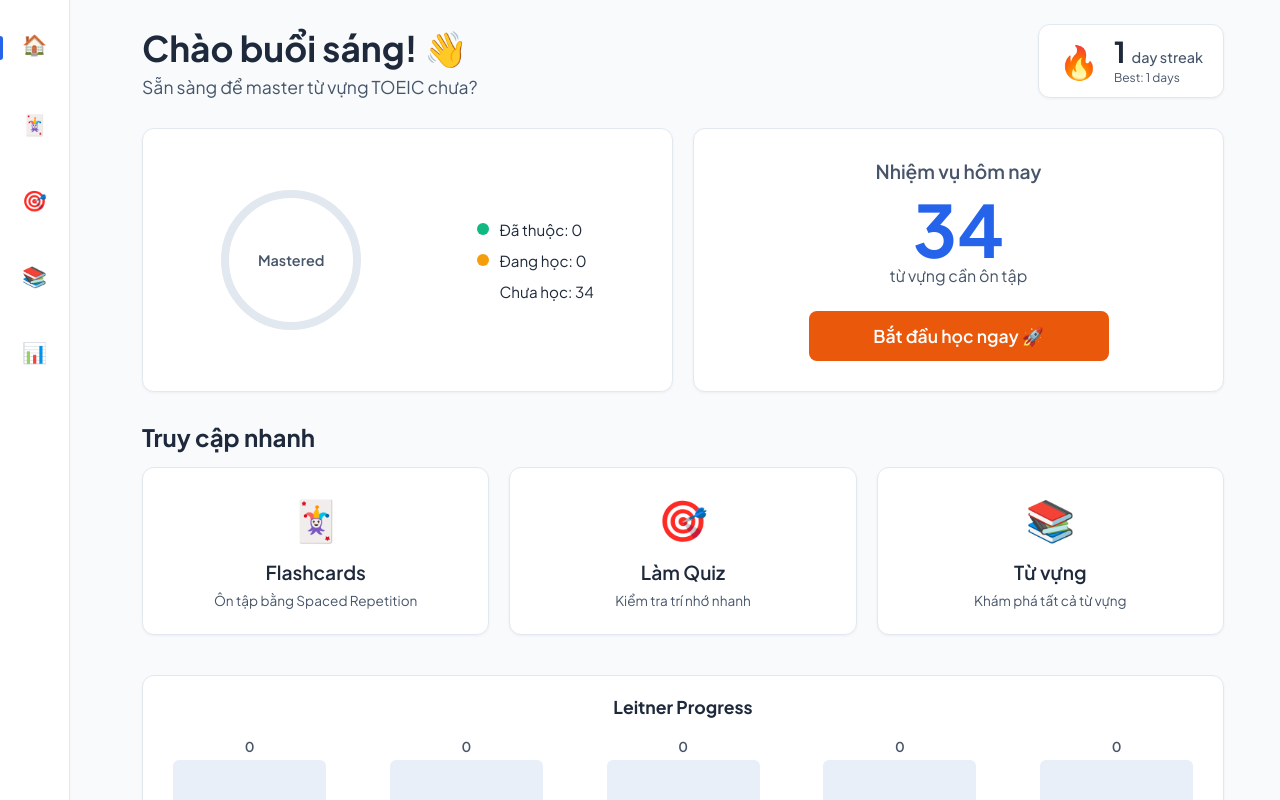
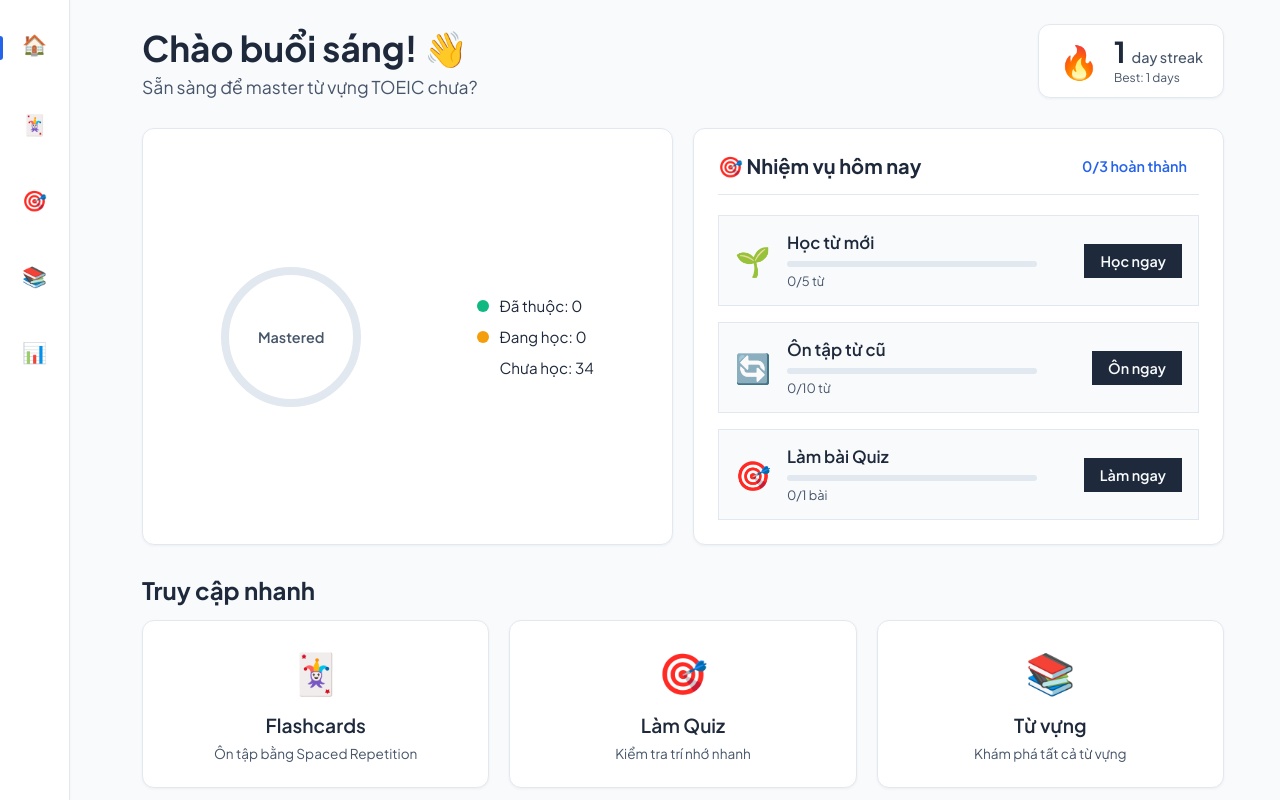
Before and after one commit to tuannd98fdn/toeic-learn, a Next.js app: page / in a window 1280 px wide. Shown: the top 800 px of the page. Built offline with nearby package versions, Linux system fonts and the light colour scheme.

Commit message:
feat: implement Daily Mission system to track and display user learning goals across the app

```diff
--- a/src/app/page.tsx
+++ b/src/app/page.tsx
@@ -5,6 +5,7 @@ import Link from 'next/link';
 import StreakCounter from '@/components/StreakCounter';
 import ProgressRing from '@/components/ProgressRing';
 import LeitnerBox from '@/components/LeitnerBox';
+import DailyMission from '@/components/DailyMission';
 import { useLeitner } from '@/hooks/useLeitner';
 import { useStreak } from '@/hooks/useStreak';
 import { VOCABULARY_DATA } from '@/data/vocabulary';
@@ -68,15 +69,7 @@ export default function Home() {
           </div>
         </div>
 
-        <div className={`${styles.actionCard} card-minimal`}>
-          <h2 className={styles.actionTitle}>Nhiệm vụ hôm nay</h2>
-          <div className={styles.dueNumber}>{dueWords.length}</div>
-          <p className={styles.dueDesc}>từ vựng cần ôn tập</p>
-
-          <Link href="/study" className={`${styles.primaryBtn} btn-accent`}>
-            Bắt đầu học ngay 🚀
-          </Link>
-        </div>
+        <DailyMission />
       </section>
 
       <section className={styles.quickActions}>
--- a/src/app/quiz/page.tsx
+++ b/src/app/quiz/page.tsx
@@ -5,11 +5,13 @@ import Link from 'next/link';
 import QuizCard from '@/components/QuizCard';
 import Confetti from '@/components/Confetti';
 import { getRandomWords, VOCABULARY_DATA, VocabularyWord } from '@/data/vocabulary';
+import { useDailyMission } from '@/hooks/useDailyMission';
 import styles from './page.module.css';
 
 const QUIZ_LENGTH = 10;
 
 export default function QuizPage() {
+  const { recordQuizCompleted } = useDailyMission();
   const [questions, setQuestions] = useState<{word: VocabularyWord, options: string[]}[]>([]);
   const [currentIndex, setCurrentIndex] = useState(0);
   const [score, setScore] = useState(0);
@@ -42,6 +44,7 @@ export default function QuizPage() {
       setCurrentIndex(prev => prev + 1);
     } else {
       setIsFinished(true);
+      recordQuizCompleted();
       const percentage = ((score + (isCorrect ? 1 : 0)) / questions.length) * 100;
       if (percentage >= 70) {
         setShowConfetti(true);
--- /dev/null
+++ b/src/components/DailyMission.module.css
@@ -0,0 +1,127 @@
+.container {
+  display: flex;
+  flex-direction: column;
+  padding: 24px;
+}
+
+.loading {
+  color: var(--muted-foreground);
+  text-align: center;
+  padding: 20px;
+}
+
+.header {
+  display: flex;
+  justify-content: space-between;
+  align-items: center;
+  margin-bottom: 20px;
+  padding-bottom: 15px;
+  border-bottom: 1px solid var(--border);
+}
+
+.title {
+  font-size: 1.25rem;
+  font-weight: 700;
+  color: var(--foreground);
+}
+
+.progressText {
+  font-size: 0.9rem;
+  font-weight: 600;
+  color: var(--primary);
+  background-color: var(--primary-light);
+  padding: 4px 12px;
+  border-radius: 20px;
+}
+
+.missionList {
+  display: flex;
+  flex-direction: column;
+  gap: 16px;
+}
+
+.missionItem {
+  display: flex;
+  justify-content: space-between;
+  align-items: center;
+  padding: 16px;
+  border-radius: var(--radius);
+  background-color: var(--background);
+  border: 1px solid var(--border);
+  transition: all 0.2s ease;
+}
+
+.missionItem.completed {
+  background-color: var(--muted);
+  border-color: transparent;
+  opacity: 0.8;
+}
+
+.missionInfo {
+  display: flex;
+  align-items: center;
+  gap: 16px;
+  flex: 1;
+}
+
+.icon {
+  font-size: 1.8rem;
+}
+
+.details {
+  display: flex;
+  flex-direction: column;
+  flex: 1;
+  max-width: 250px;
+}
+
+.details h3 {
+  font-size: 1.05rem;
+  font-weight: 600;
+  color: var(--foreground);
+  margin-bottom: 8px;
+}
+
+.progressBarBg {
+  width: 100%;
+  height: 6px;
+  background-color: var(--border);
+  border-radius: 4px;
+  overflow: hidden;
+  margin-bottom: 6px;
+}
+
+.progressBarFill {
+  height: 100%;
+  background-color: var(--primary);
+  transition: width 0.3s ease;
+}
+
+.missionItem.completed .progressBarFill {
+  background-color: var(--success);
+}
+
+.statusText {
+  font-size: 0.8rem;
+  color: var(--muted-foreground);
+}
+
+.actionBtn {
+  padding: 8px 16px;
+  background-color: var(--foreground);
+  color: var(--background);
+  border-radius: var(--radius);
+  font-size: 0.9rem;
+  font-weight: 600;
+  text-decoration: none;
+  transition: opacity 0.2s;
+}
+
+.actionBtn:hover {
+  opacity: 0.9;
+}
+
+.doneMark {
+  font-size: 1.5rem;
+  margin-right: 10px;
+}
--- /dev/null
+++ b/src/components/DailyMission.tsx
@@ -0,0 +1,93 @@
+import Link from 'next/link';
+import { useDailyMission, MISSION_GOALS } from '../hooks/useDailyMission';
+import styles from './DailyMission.module.css';
+
+export default function DailyMission() {
+  const { mounted, missionData } = useDailyMission();
+
+  if (!mounted) {
+    return <div className={`${styles.container} card-minimal`}><div className={styles.loading}>Loading missions...</div></div>;
+  }
+
+  const { newWords, reviewedWords, quizzes } = missionData;
+  const isNewWordsDone = newWords >= MISSION_GOALS.newWords;
+  const isReviewedWordsDone = reviewedWords >= MISSION_GOALS.reviewedWords;
+  const isQuizzesDone = quizzes >= MISSION_GOALS.quizzes;
+
+  const totalDone = (isNewWordsDone ? 1 : 0) + (isReviewedWordsDone ? 1 : 0) + (isQuizzesDone ? 1 : 0);
+  const totalMissions = 3;
+
+  return (
+    <div className={`${styles.container} card-minimal`}>
+      <div className={styles.header}>
+        <h2 className={styles.title}>🎯 Nhiệm vụ hôm nay</h2>
+        <span className={styles.progressText}>{totalDone}/{totalMissions} hoàn thành</span>
+      </div>
+
+      <div className={styles.missionList}>
+        {/* Mission 1: New Words */}
+        <div className={`${styles.missionItem} ${isNewWordsDone ? styles.completed : ''}`}>
+          <div className={styles.missionInfo}>
+            <span className={styles.icon}>🌱</span>
+            <div className={styles.details}>
+              <h3>Học từ mới</h3>
+              <div className={styles.progressBarBg}>
+                <div
+                  className={styles.progressBarFill}
+                  style={{ width: `${(newWords / MISSION_GOALS.newWords) * 100}%` }}
+                />
+              </div>
+              <span className={styles.statusText}>{newWords}/{MISSION_GOALS.newWords} từ</span>
+            </div>
+          </div>
+          {!isNewWordsDone && (
+            <Link href="/vocabulary" className={styles.actionBtn}>Học ngay</Link>
+          )}
+          {isNewWordsDone && <span className={styles.doneMark}>✅</span>}
+        </div>
+
+        {/* Mission 2: Review Words */}
+        <div className={`${styles.missionItem} ${isReviewedWordsDone ? styles.completed : ''}`}>
+          <div className={styles.missionInfo}>
+            <span className={styles.icon}>🔄</span>
+            <div className={styles.details}>
+              <h3>Ôn tập từ cũ</h3>
+              <div className={styles.progressBarBg}>
+                <div
+                  className={styles.progressBarFill}
+                  style={{ width: `${(reviewedWords / MISSION_GOALS.reviewedWords) * 100}%` }}
+                />
+              </div>
+              <span className={styles.statusText}>{reviewedWords}/{MISSION_GOALS.reviewedWords} từ</span>
+            </div>
+          </div>
+          {!isReviewedWordsDone && (
+            <Link href="/study" className={styles.actionBtn}>Ôn ngay</Link>
+          )}
+          {isReviewedWordsDone && <span className={styles.doneMark}>✅</span>}
+        </div>
+
+        {/* Mission 3: Quizzes */}
+        <div className={`${styles.missionItem} ${isQuizzesDone ? styles.completed : ''}`}>
+          <div className={styles.missionInfo}>
+            <span className={styles.icon}>🎯</span>
+            <div className={styles.details}>
+              <h3>Làm bài Quiz</h3>
+              <div className={styles.progressBarBg}>
+                <div
+                  className={styles.progressBarFill}
+                  style={{ width: `${(quizzes / MISSION_GOALS.quizzes) * 100}%` }}
+                />
+              </div>
+              <span className={styles.statusText}>{quizzes}/{MISSION_GOALS.quizzes} bài</span>
+            </div>
+          </div>
+          {!isQuizzesDone && (
+            <Link href="/quiz" className={styles.actionBtn}>Làm ngay</Link>
+          )}
+          {isQuizzesDone && <span className={styles.doneMark}>✅</span>}
+        </div>
+      </div>
+    </div>
+  );
+}
--- /dev/null
+++ b/src/hooks/useDailyMission.ts
@@ -0,0 +1,99 @@
+import { useState, useEffect } from 'react';
+import { storage } from '../utils/storage';
+
+export interface DailyMissionData {
+  date: string;
+  newWords: number;
+  reviewedWords: number;
+  quizzes: number;
+}
+
+const MISSION_KEY = 'daily_mission';
+
+export const MISSION_GOALS = {
+  newWords: 5,
+  reviewedWords: 10,
+  quizzes: 1
+};
+
+export function useDailyMission() {
+  const [missionData, setMissionData] = useState<DailyMissionData>({
+    date: '',
+    newWords: 0,
+    reviewedWords: 0,
+    quizzes: 0
+  });
+  const [mounted, setMounted] = useState(false);
+
+  useEffect(() => {
+    const today = new Date().toISOString().split('T')[0]; // YYYY-MM-DD
+    const data = storage.get<DailyMissionData>(MISSION_KEY, {
+      date: today,
+      newWords: 0,
+      reviewedWords: 0,
+      quizzes: 0
+    });
+
+    // Reset if it's a new day
+    if (data.date !== today) {
+      data.date = today;
+      data.newWords = 0;
+      data.reviewedWords = 0;
+      data.quizzes = 0;
+      storage.set(MISSION_KEY, data);
+    }
+
+    setMissionData(data);
+    setMounted(true);
+  }, []);
+
+  const updateMission = (updater: (prev: DailyMissionData) => DailyMissionData) => {
+    setMissionData(prev => {
+      const today = new Date().toISOString().split('T')[0];
+
+      // If it's a new day when updating, reset first
+      let currentData = prev;
+      if (prev.date !== today) {
+        currentData = {
+          date: today,
+          newWords: 0,
+          reviewedWords: 0,
+          quizzes: 0
+        };
+      }
+
+      const newData = updater(currentData);
+      storage.set(MISSION_KEY, newData);
+      return newData;
+    });
+  };
+
+  const recordNewWordLearned = () => {
+    updateMission(prev => ({
+      ...prev,
+      newWords: Math.min(prev.newWords + 1, MISSION_GOALS.newWords)
+    }));
+  };
+
+  const recordWordReviewed = () => {
+    updateMission(prev => ({
+      ...prev,
+      reviewedWords: Math.min(prev.reviewedWords + 1, MISSION_GOALS.reviewedWords)
+    }));
+  };
+
+  const recordQuizCompleted = () => {
+    updateMission(prev => ({
+      ...prev,
+      quizzes: Math.min(prev.quizzes + 1, MISSION_GOALS.quizzes)
+    }));
+  };
+
+  return {
+    mounted,
+    missionData,
+    recordNewWordLearned,
+    recordWordReviewed,
+    recordQuizCompleted
+  };
+}
```
Also changed, not shown: src/app/study/page.tsx (+13 -1 lines).
